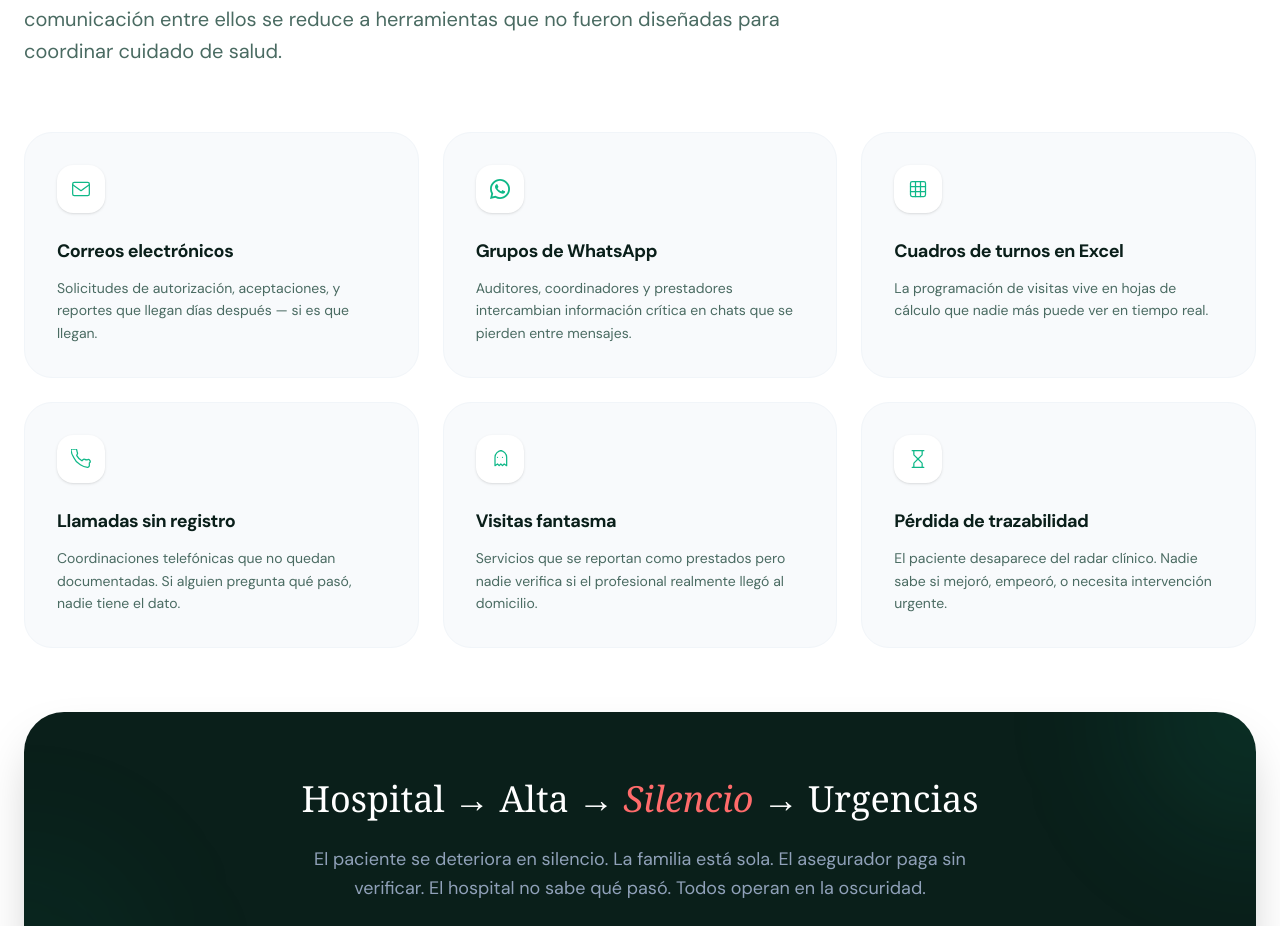
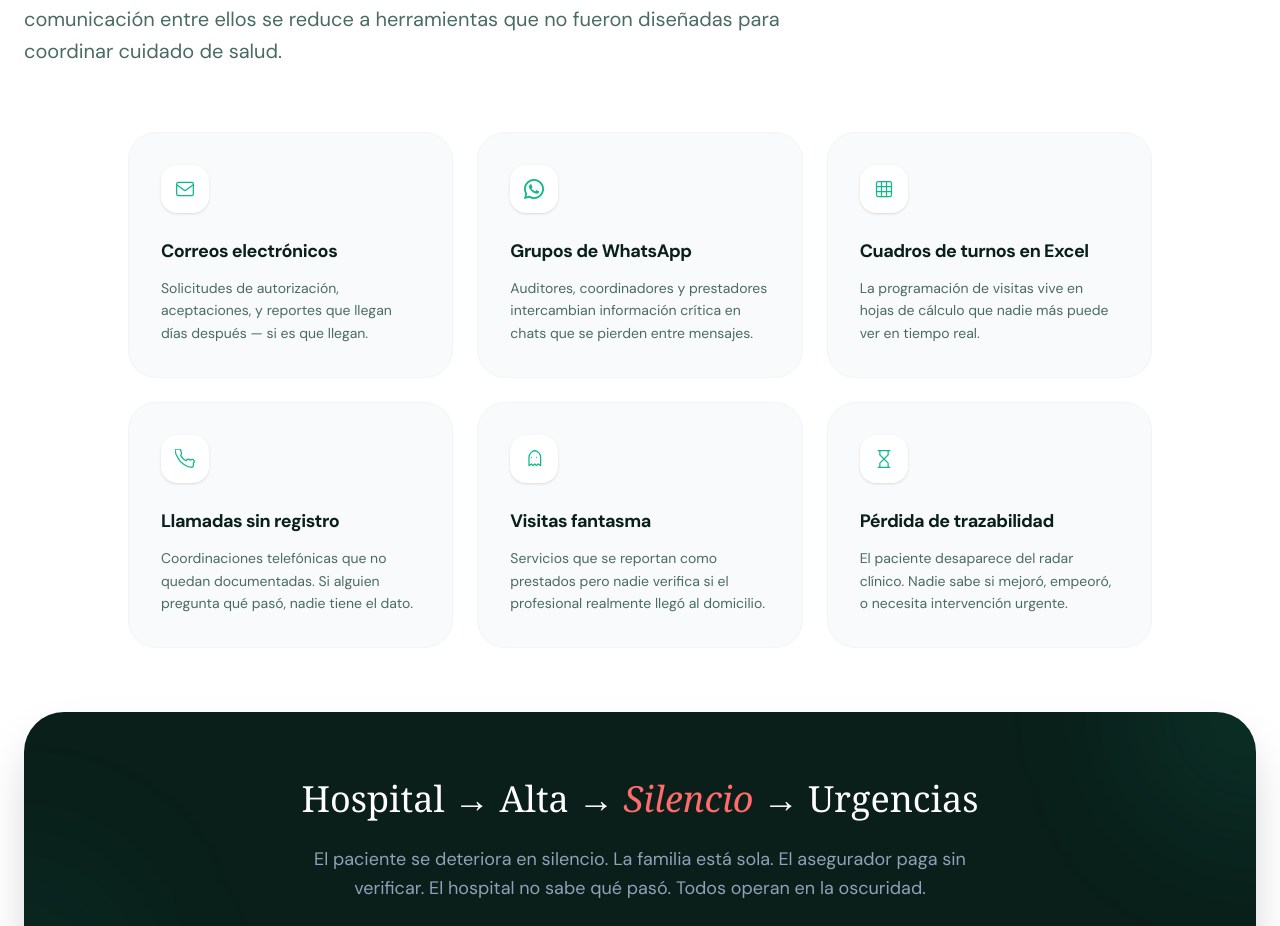
Before and after one commit to ximenabaquero/frontpruebarepositorio, a Next.js app: page / in a window 1280 px wide. Shown: the part 1082-2008 px from the top of the page. Built offline with nearby package versions, Linux system fonts and the light colour scheme; no server answers; a web font is replaced by a local one.

Commit message:
Centrar cards Silencio Clínico con max-w-5xl mx-auto

```diff
--- a/src/features/home/components/ProblemSection.tsx
+++ b/src/features/home/components/ProblemSection.tsx
@@ -74,7 +74,7 @@
         </div>
 
         {/* Cards */}
-        <div className="grid grid-cols-1 md:grid-cols-2 lg:grid-cols-3 gap-6 mb-16">
+        <div className="grid grid-cols-1 md:grid-cols-2 lg:grid-cols-3 gap-6 mb-16 max-w-5xl mx-auto">
           {problems.map((prob, index) => (
             <div
               key={index}
```
